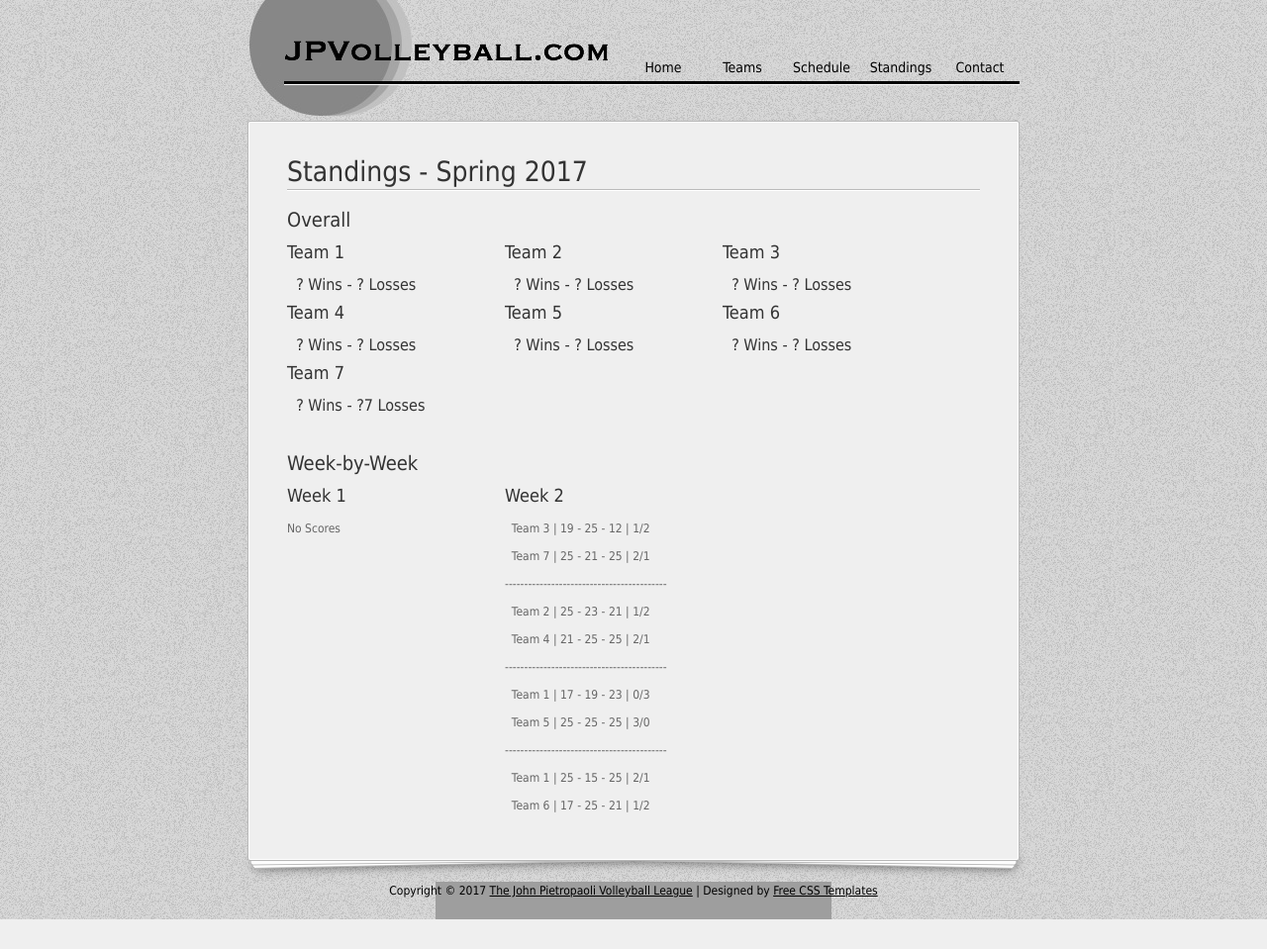
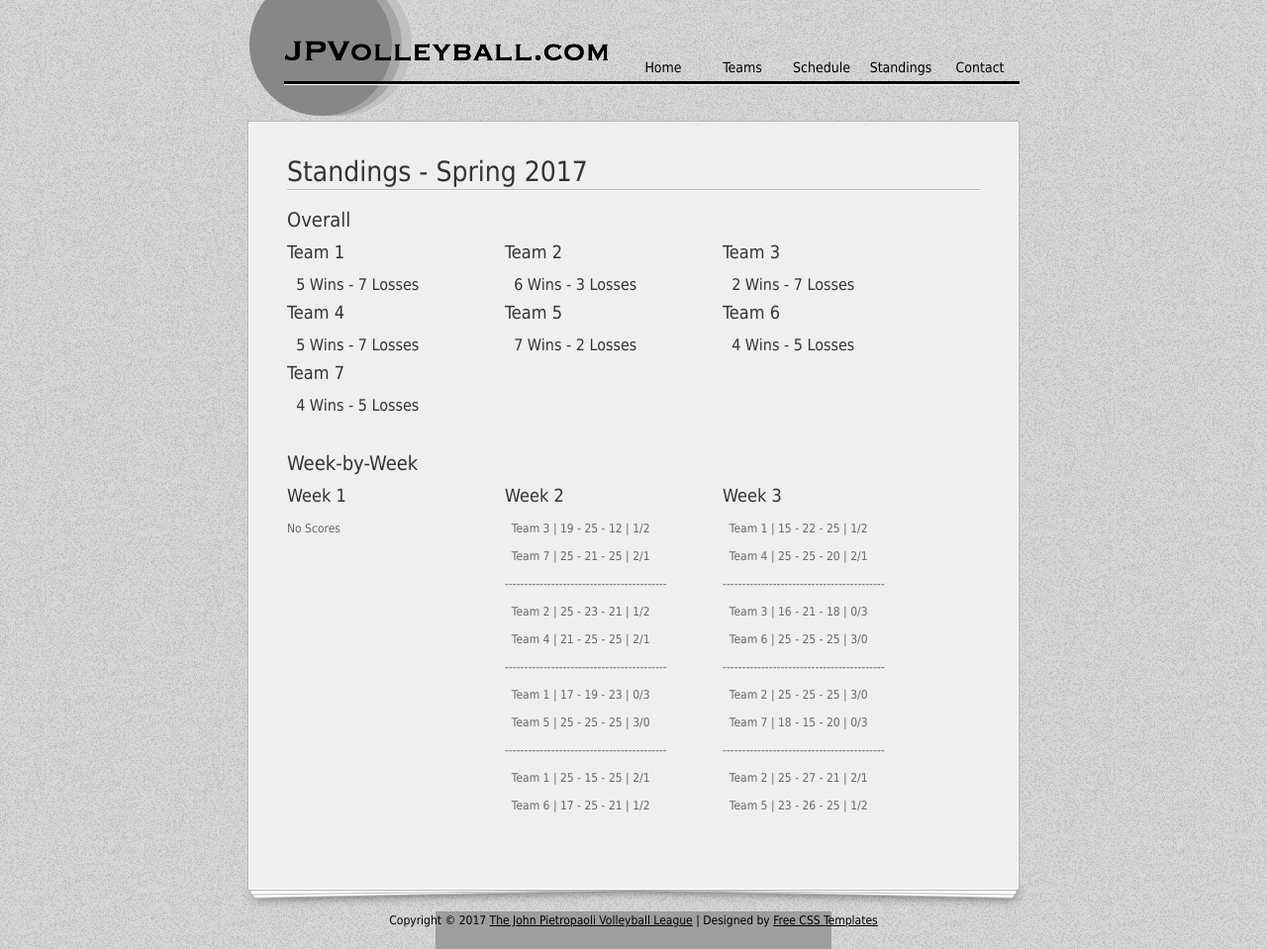
Before and after one commit to PyDrew/jpvolleyball, a Flask app: page /standings in a window 1280 px wide. Shown: the whole page at 99% size. Before the commit the page ends 929 px from the top, so only its background shows below. Run offline with Flask 2, Linux system fonts and the light colour scheme; some libraries are stand-ins or nearby versions; grey boxes are pictures that could not be loaded.

Commit message:
Update standing for Week 3

```diff
--- a/templates/standings.html
+++ b/templates/standings.html
@@ -5,31 +5,31 @@
           	<h3>Overall</h3>
             <div class="col_w220 float_l">
               <h4>Team 1</h4>
-              <h5>&nbsp;&nbsp;? Wins - ? Losses</h5>
+              <h5>&nbsp;&nbsp;5 Wins - 7 Losses</h5>
             </div>
             <div class="col_w220 float_l">
               <h4>Team 2</h4>
-              <h5>&nbsp;&nbsp;? Wins - ? Losses</h5>
+              <h5>&nbsp;&nbsp;6 Wins - 3 Losses</h5>
             </div>
             <div class="col_w220 float_l">
               <h4>Team 3</h4>
-              <h5>&nbsp;&nbsp;? Wins - ? Losses</h5>
+              <h5>&nbsp;&nbsp;2 Wins - 7 Losses</h5>
             </div>
             <div class="col_w220 float_l">
               <h4>Team 4</h4>
-              <h5>&nbsp;&nbsp;? Wins - ? Losses</h5>
+              <h5>&nbsp;&nbsp;5 Wins - 7 Losses</h5>
             </div>
             <div class="col_w220 float_l">
               <h4>Team 5</h4>
-              <h5>&nbsp;&nbsp;? Wins - ? Losses</h5>
+              <h5>&nbsp;&nbsp;7 Wins - 2 Losses</h5>
             </div>
             <div class="col_w220 float_l">
               <h4>Team 6</h4>
-              <h5>&nbsp;&nbsp;? Wins - ? Losses</h5>
+              <h5>&nbsp;&nbsp;4 Wins - 5 Losses</h5>
             </div>
             <div class="col_w220 float_l">
                 <h4>Team 7</h4>
-              <h5>&nbsp;&nbsp;? Wins - ?7 Losses</h5>
+              <h5>&nbsp;&nbsp;4 Wins - 5 Losses</h5>
               </div>
             <div class="cleaner h30"></div>
           <h3>Week-by-Week</h3>
@@ -61,19 +61,22 @@
               <p>&nbsp;&nbsp;Team 1&nbsp;|&nbsp;25 - 15 - 25&nbsp;|&nbsp;2/1</p>
               <p>&nbsp;&nbsp;Team 6&nbsp;|&nbsp;17 - 25 - 21&nbsp;|&nbsp;1/2</p>
           </div>
-          <!--
           <div class="col_w220 float_l">
             <h4>Week 3</h4>
-              <p>&nbsp;&nbsp;Team 2&nbsp;|&nbsp; 9 - 27 - 25&nbsp;|&nbsp;2/1</p>
-              <p>&nbsp;&nbsp;Team 4&nbsp;|&nbsp;25 - 25 - 20&nbsp;|&nbsp;1/2</p>
+              <p>&nbsp;&nbsp;Team 1&nbsp;|&nbsp;15 - 22 - 25&nbsp;|&nbsp;1/2</p>
+              <p>&nbsp;&nbsp;Team 4&nbsp;|&nbsp;25 - 25 - 20&nbsp;|&nbsp;2/1</p>
               <p>------------------------------------------</p>
-              <p>&nbsp;&nbsp;Team 1&nbsp;|&nbsp;21 - 19 - 16&nbsp;|&nbsp;0/3</p>
-              <p>&nbsp;&nbsp;Team 4&nbsp;|&nbsp;25 - 25 - 25&nbsp;|&nbsp;3/0</p>
+              <p>&nbsp;&nbsp;Team 3&nbsp;|&nbsp;16 - 21 - 18&nbsp;|&nbsp;0/3</p>
+              <p>&nbsp;&nbsp;Team 6&nbsp;|&nbsp;25 - 25 - 25&nbsp;|&nbsp;3/0</p>
               <p>------------------------------------------</p>
-              <p>&nbsp;&nbsp;Team 3&nbsp;|&nbsp;21 - 25 - 23&nbsp;|&nbsp;1/2</p>
-              <p>&nbsp;&nbsp;Team 5&nbsp;|&nbsp;25 - 17 - 25&nbsp;|&nbsp;2/1</p>
+              <p>&nbsp;&nbsp;Team 2&nbsp;|&nbsp;25 - 25 - 25&nbsp;|&nbsp;3/0</p>
+              <p>&nbsp;&nbsp;Team 7&nbsp;|&nbsp;18 - 15 - 20&nbsp;|&nbsp;0/3</p>
+              <p>------------------------------------------</p>
+              <p>&nbsp;&nbsp;Team 2&nbsp;|&nbsp;25 - 27 - 21&nbsp;|&nbsp;2/1</p>
+              <p>&nbsp;&nbsp;Team 5&nbsp;|&nbsp;23 - 26 - 25&nbsp;|&nbsp;1/2</p>
           </div>
           <div class="cleaner h30"></div>
+          <!--
           <div class="col_w220 float_l">
               <h4>Week 4</h4>
               <p>&nbsp;&nbsp;Team 4&nbsp;|&nbsp;27 - 24 - 25&nbsp;|&nbsp;2/1</p>
```
